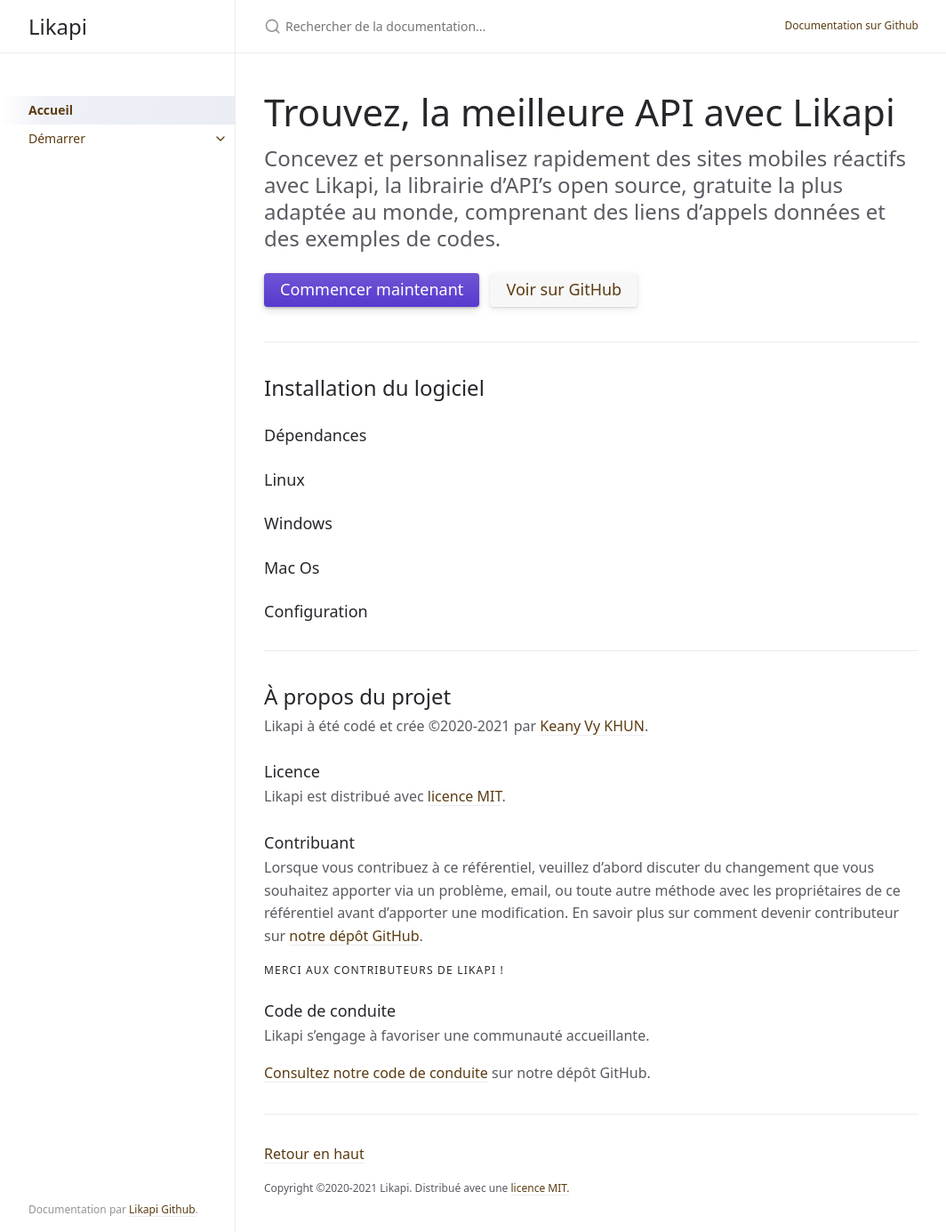
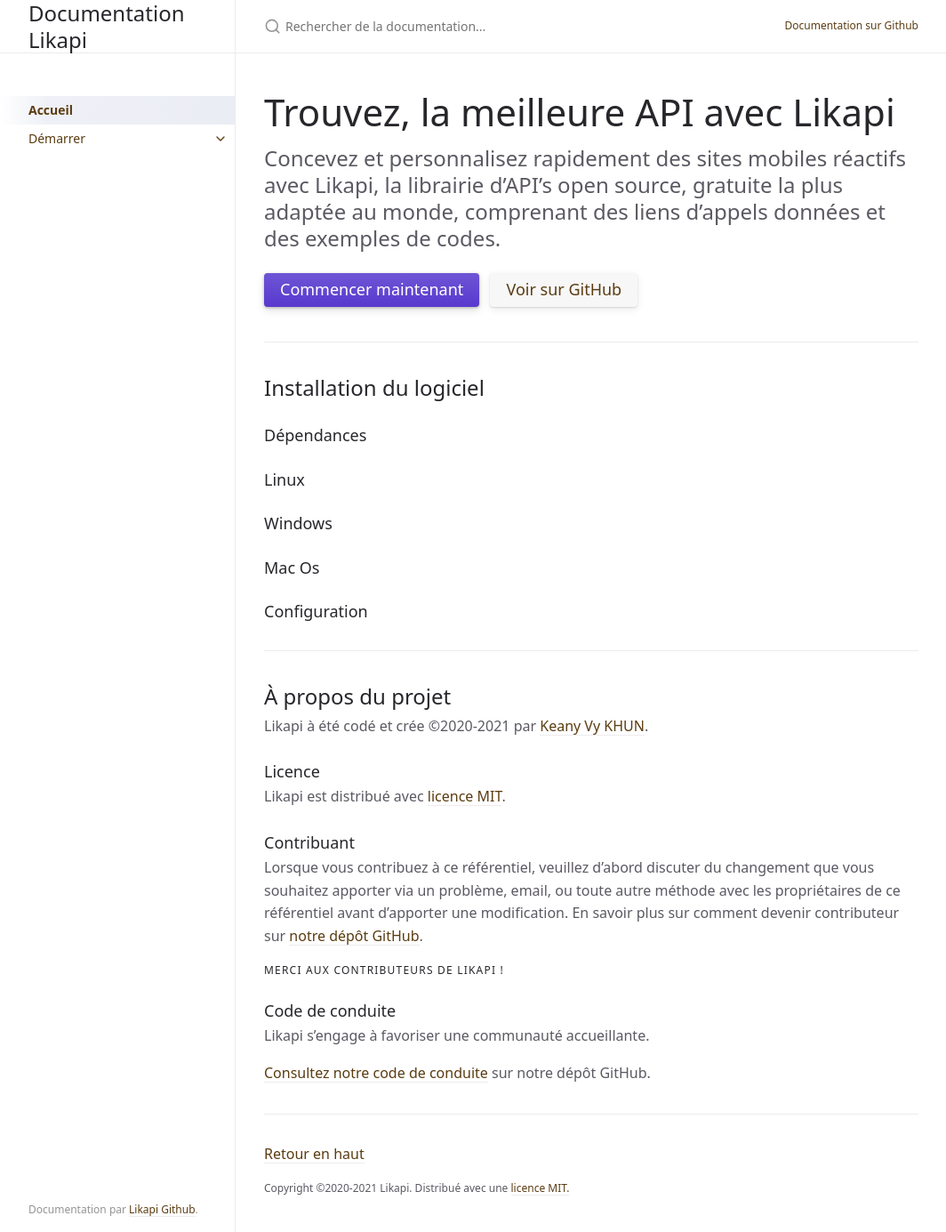
Before and after one commit to likapi/docs, a Jekyll site: the page built from index.md, in a window 1280 px wide and 1385 px high. Shown: the whole window at 89% size, without its empty margins (107-1171 px from the left). Built offline with Jekyll 4.4.1, drawn with Linux system fonts in a browser that asks for light colours.

Commit message:
modification des meta seo

```diff
--- a/_config.yml
+++ b/_config.yml
@@ -1,5 +1,5 @@
-title: Likapi
-description: Librairie d'APIs gratuites et open-sources.
+title: Documentation Likapi
+description: Likapi - La librairie d'APIs gratuites et open-sources.
 baseurl: "/docs"
 url: "https://likapi.github.io"
 
```
